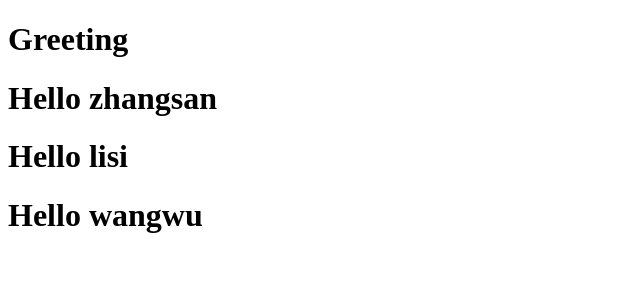
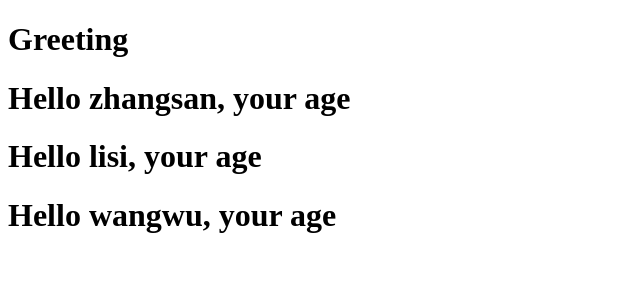
Before and after one commit to pdd1996/part1, a React (Create React App) app: page / in a window 1280 px wide. Shown: the top 300 px of the page, without its empty margins (0-640 px from the left). Built offline with nearby package versions, Linux system fonts and the light colour scheme.

Commit message:
增加 - a和b笔记

```diff
--- a/src/Hello.js
+++ b/src/Hello.js
@@ -1,7 +1,7 @@
 const Hello = (props) => {
 	return (
 		<div>
-			<h1>Hello {props.name}</h1>
+			<h1>Hello {props.name}, your age {props.age} </h1>
 		</div>
 	)
 }
```
Also changed, not shown: src/App_Back.js (added, +15 -0 lines), 1 other file (tests, documents, lock files or other folders).
